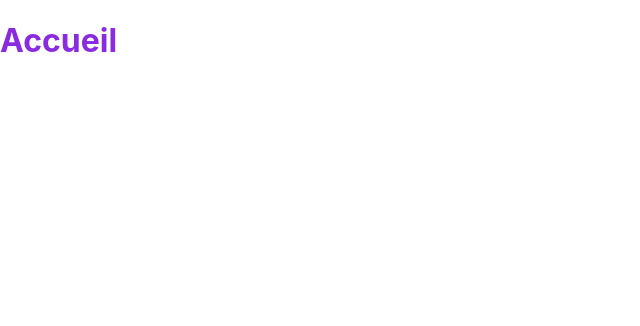
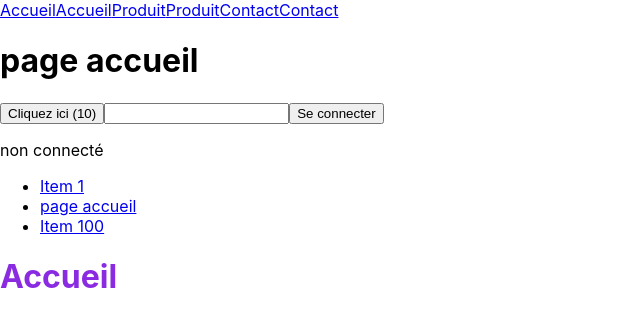
Before and after one commit to Niwark514/app-biero-debut, a React (Create React App) app: page / in a window 1280 px wide. Shown: the top 326 px of the page, without its empty margins (0-640 px from the left). Built offline with nearby package versions, Linux system fonts and the light colour scheme.

Commit message:
avec link et navlink

```diff
--- a/src/components/App/App.js
+++ b/src/components/App/App.js
@@ -41,13 +41,15 @@ export default class App extends React.Component{
 		</main>*/
 		return (  // JSX
 			<Router>
-				<Route path="/">
-					<Accueil />
-				</Route>
-				<Route path="/contact" component={Contact} />
-
-				<Route path= "/information" render={()=><h1>Information</h1>}/>
-
+				<Entete titre="page accueil"/>
+				<Switch>
+					<Route exact path="/">
+						<Accueil />
+					</Route>
+					<Route exact path="/produit" component={ListeProduits} />
+					<Route exact path= "/produit/:id" render={()=><Contact />}/>
+					<Route exact path="*" render={()=><p>Page non trouvée</p>} />
+				</Switch>
 			</Router>
 
 		);
--- a/src/components/Entete/Entete.js
+++ b/src/components/Entete/Entete.js
@@ -1,4 +1,5 @@
 import React from 'react';
+import { Link, NavLink } from 'react-router-dom';
 import BoutonNav from '../BoutonNav/BoutonNav';
 import './Entete.css';
 
@@ -61,7 +62,14 @@ export default class Entete extends React.Component {
 
 		return (
 				<div>
-					<h1 className="test">{titre}</h1>
+
+					<Link to="/">Accueil</Link>
+					<NavLink activeClassName="page_active" to="/">Accueil</NavLink>
+					<Link to="/produit">Produit</Link>
+					<NavLink to="/produit">Produit</NavLink>
+					<Link to="/contact">Contact</Link>
+					<NavLink to="/contact">Contact</NavLink>
+
 					<h1 className="test">{this.props.titre || "titre par défaut"}</h1>
 					<button onClick={this.boutonCliquer}>Cliquez ici ({this.state.compte})</button>
 
```
